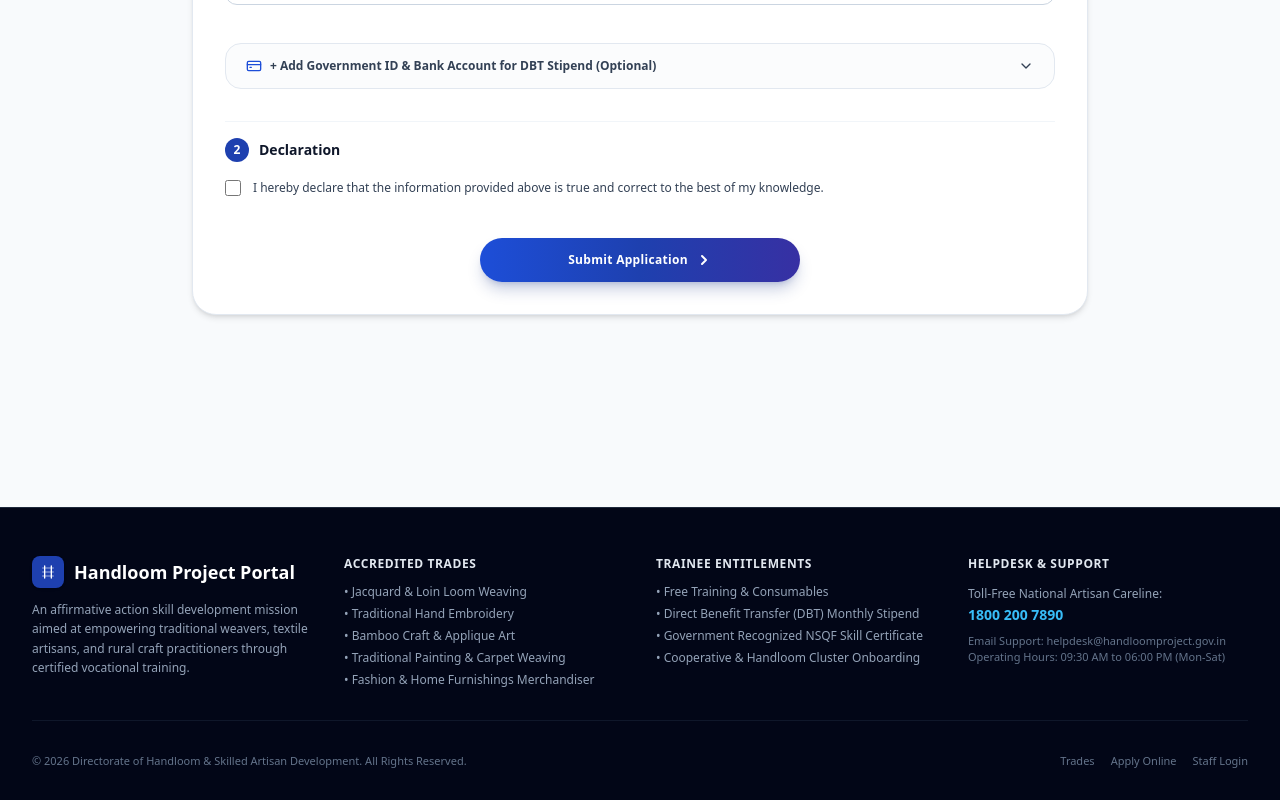
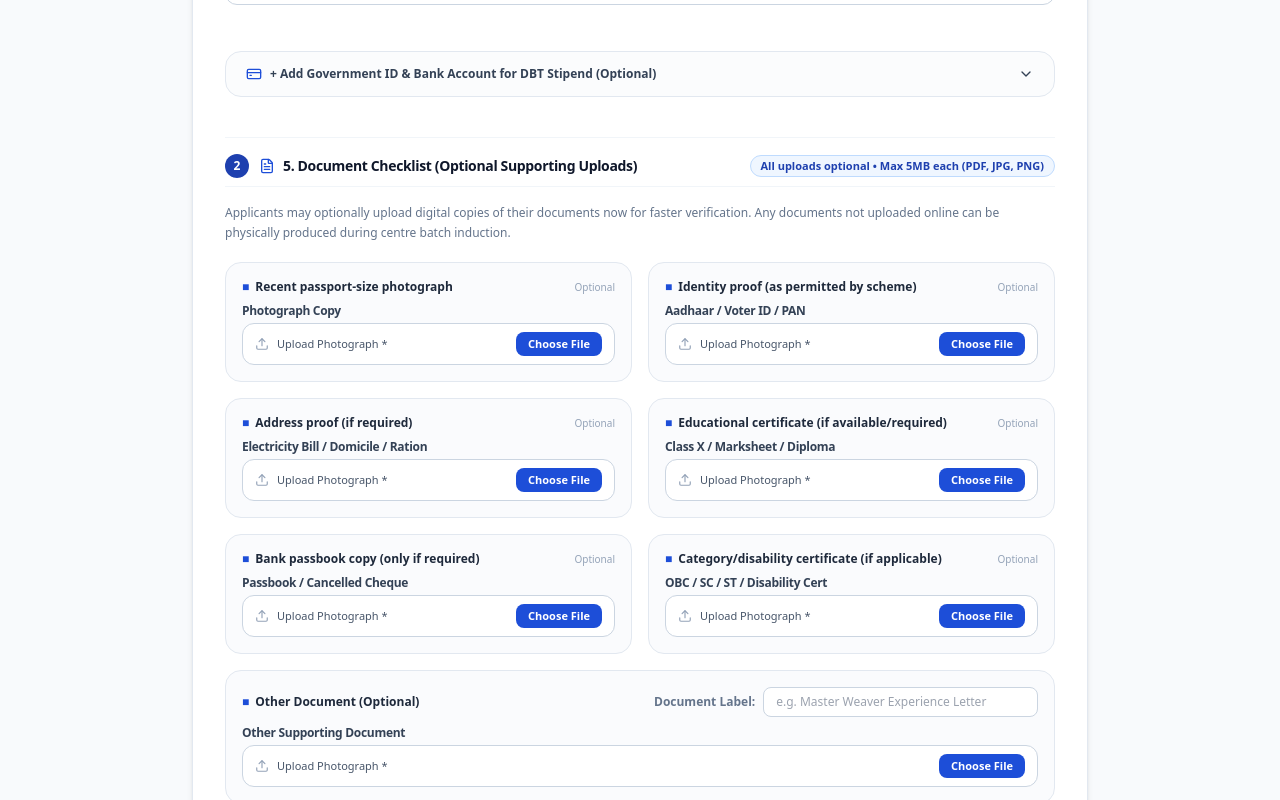
Before and after one commit to Ric-L/handloom, a React (Vite) app in the folder frontend/: page /apply in a window 1280 px wide. Shown: the part 840-1640 px from the top of the page. Built offline with nearby package versions, Linux system fonts and the light colour scheme; no server answers; sample sign-in values are in the browser's storage.

Commit message:
feat(apply): add optional document checklist supporting upload suite matching section 5 specification

```diff
--- a/frontend/src/pages/ApplyPage.tsx
+++ b/frontend/src/pages/ApplyPage.tsx
@@ -22,6 +22,8 @@ import {
   Award,
   Layers,
   ChevronDown,
+  FileText,
+  Paperclip,
 } from "lucide-react";
 
 export default function ApplyPage() {
@@ -58,7 +60,10 @@ export default function ApplyPage() {
   const [bankNameBranch, setBankNameBranch] = useState("");
   const [accountNumber, setAccountNumber] = useState("");
   const [ifscCode, setIfscCode] = useState("");
+
+  // Document Checklist (Optional supporting document uploads)
   const [documents, setDocuments] = useState<Record<string, string>>({});
+  const [otherDocLabel, setOtherDocLabel] = useState("");
 
   const [loading, setLoading] = useState(false);
   const [error, setError] = useState<string | null>(null);
@@ -125,6 +130,9 @@ export default function ApplyPage() {
       const mergedDocs = { ...documents };
       if (photographUrl) {
         mergedDocs["photograph"] = photographUrl;
+      }
+      if (otherDocLabel.trim()) {
+        mergedDocs["other_doc_label"] = otherDocLabel.trim();
       }
 
       const payload = {
@@ -352,7 +360,7 @@ export default function ApplyPage() {
       )}
 
       {/* Main Form Form */}
-      <form onSubmit={handleSubmit} className="bg-white rounded-3xl border border-slate-200 shadow-md p-6 sm:p-8 space-y-8">
+      <form onSubmit={handleSubmit} className="bg-white rounded-3xl border border-slate-200 shadow-md p-6 sm:p-8 space-y-10">
         {/* ============================================================== */}
         {/* SECTION 1: APPLICANT DETAILS (2-Column Grid)                  */}
         {/* ============================================================== */}
@@ -480,7 +488,7 @@ export default function ApplyPage() {
             <div>
               <FileUploadField
                 compact
-                label="Upload Photograph"
+                label="Recent Passport-Size Photograph"
                 required
                 accept="image/jpeg,image/png"
                 value={photographUrl}
@@ -621,48 +629,183 @@ export default function ApplyPage() {
                   />
                 </div>
               </div>
+            </div>
+          )}
+        </div>
 
-              {/* Supporting Document Uploads */}
-              <div className="pt-3 border-t border-slate-100">
-                <span className="block font-bold text-slate-700 mb-2">Upload Supporting Documents:</span>
-                <div className="grid grid-cols-1 sm:grid-cols-2 gap-3">
+        {/* ============================================================== */}
+        {/* SECTION 2: 5. DOCUMENT CHECKLIST (OPTIONAL UPLOADS)            */}
+        {/* ============================================================== */}
+        <div className="space-y-4 pt-4 border-t border-slate-100">
+          <div className="flex flex-col sm:flex-row sm:items-center justify-between gap-2 pb-2 border-b border-slate-100">
+            <div className="flex items-center gap-2.5">
+              <span className="w-6 h-6 rounded-full bg-blue-800 text-white font-black text-xs flex items-center justify-center shrink-0">
+                2
+              </span>
+              <div>
+                <h3 className="text-sm font-extrabold text-slate-900 tracking-tight flex items-center gap-2">
+                  <FileText className="w-4 h-4 text-blue-700" />
+                  <span>5. Document Checklist (Optional Supporting Uploads)</span>
+                </h3>
+              </div>
+            </div>
+            <span className="text-[11px] font-semibold text-blue-800 bg-blue-50 px-2.5 py-0.5 rounded-full border border-blue-200 self-start sm:self-auto">
+              All uploads optional • Max 5MB each (PDF, JPG, PNG)
+            </span>
+          </div>
+
+          <p className="text-xs text-slate-500 leading-relaxed">
+            Applicants may optionally upload digital copies of their documents now for faster verification. Any documents not uploaded online can be physically produced during centre batch induction.
+          </p>
+
+          <div className="grid grid-cols-1 md:grid-cols-2 gap-4 pt-1">
+            {/* 1. Recent passport-size photograph */}
+            <div className="bg-slate-50/70 p-4 rounded-2xl border border-slate-200 hover:border-blue-300 transition space-y-2">
+              <div className="flex items-center justify-between">
+                <span className="text-xs font-bold text-slate-800 flex items-center gap-1.5">
+                  <span className="text-blue-700 font-black">■</span>
+                  <span>Recent passport-size photograph</span>
+                </span>
+                <span className="text-[10px] text-slate-400 font-medium">Optional</span>
+              </div>
               <FileUploadField
-                    label="Identity Proof (Aadhaar / Voter ID)"
+                compact
+                label="Photograph Copy"
+                accept="image/jpeg,image/png"
+                value={documents["photograph"] || photographUrl}
+                onChange={(url) => {
+                  setDocuments((prev) => ({ ...prev, photograph: url }));
+                  if (!photographUrl) setPhotographUrl(url);
+                }}
+              />
+            </div>
+
+            {/* 2. Identity proof (as permitted by scheme) */}
+            <div className="bg-slate-50/70 p-4 rounded-2xl border border-slate-200 hover:border-blue-300 transition space-y-2">
+              <div className="flex items-center justify-between">
+                <span className="text-xs font-bold text-slate-800 flex items-center gap-1.5">
+                  <span className="text-blue-700 font-black">■</span>
+                  <span>Identity proof (as permitted by scheme)</span>
+                </span>
+                <span className="text-[10px] text-slate-400 font-medium">Optional</span>
+              </div>
+              <FileUploadField
+                compact
+                label="Aadhaar / Voter ID / PAN"
                 accept="image/*,application/pdf"
                 value={documents["id_proof"] || ""}
                 onChange={(url) => setDocuments((prev) => ({ ...prev, id_proof: url }))}
               />
+            </div>
+
+            {/* 3. Address proof (if required) */}
+            <div className="bg-slate-50/70 p-4 rounded-2xl border border-slate-200 hover:border-blue-300 transition space-y-2">
+              <div className="flex items-center justify-between">
+                <span className="text-xs font-bold text-slate-800 flex items-center gap-1.5">
+                  <span className="text-blue-700 font-black">■</span>
+                  <span>Address proof (if required)</span>
+                </span>
+                <span className="text-[10px] text-slate-400 font-medium">Optional</span>
+              </div>
               <FileUploadField
-                    label="Bank Passbook Front Page"
+                compact
+                label="Electricity Bill / Domicile / Ration"
+                accept="image/*,application/pdf"
+                value={documents["address_proof"] || ""}
+                onChange={(url) => setDocuments((prev) => ({ ...prev, address_proof: url }))}
+              />
+            </div>
+
+            {/* 4. Educational certificate (if available/required) */}
+            <div className="bg-slate-50/70 p-4 rounded-2xl border border-slate-200 hover:border-blue-300 transition space-y-2">
+              <div className="flex items-center justify-between">
+                <span className="text-xs font-bold text-slate-800 flex items-center gap-1.5">
+                  <span className="text-blue-700 font-black">■</span>
+                  <span>Educational certificate (if available/required)</span>
+                </span>
+                <span className="text-[10px] text-slate-400 font-medium">Optional</span>
+              </div>
+              <FileUploadField
+                compact
+                label="Class X / Marksheet / Diploma"
+                accept="image/*,application/pdf"
+                value={documents["edu_cert"] || ""}
+                onChange={(url) => setDocuments((prev) => ({ ...prev, edu_cert: url }))}
+              />
+            </div>
+
+            {/* 5. Bank passbook copy (only if required) */}
+            <div className="bg-slate-50/70 p-4 rounded-2xl border border-slate-200 hover:border-blue-300 transition space-y-2">
+              <div className="flex items-center justify-between">
+                <span className="text-xs font-bold text-slate-800 flex items-center gap-1.5">
+                  <span className="text-blue-700 font-black">■</span>
+                  <span>Bank passbook copy (only if required)</span>
+                </span>
+                <span className="text-[10px] text-slate-400 font-medium">Optional</span>
+              </div>
+              <FileUploadField
+                compact
+                label="Passbook / Cancelled Cheque"
                 accept="image/*,application/pdf"
                 value={documents["bank_passbook"] || ""}
                 onChange={(url) => setDocuments((prev) => ({ ...prev, bank_passbook: url }))}
               />
+            </div>
+
+            {/* 6. Category/disability certificate (only if applicable and required) */}
+            <div className="bg-slate-50/70 p-4 rounded-2xl border border-slate-200 hover:border-blue-300 transition space-y-2">
+              <div className="flex items-center justify-between">
+                <span className="text-xs font-bold text-slate-800 flex items-center gap-1.5">
+                  <span className="text-blue-700 font-black">■</span>
+                  <span>Category/disability certificate (if applicable)</span>
+                </span>
+                <span className="text-[10px] text-slate-400 font-medium">Optional</span>
+              </div>
               <FileUploadField
-                    label="Residential Address Proof"
-                    accept="image/*,application/pdf"
-                    value={documents["address_proof"] || ""}
-                    onChange={(url) => setDocuments((prev) => ({ ...prev, address_proof: url }))}
-                  />
-                  <FileUploadField
-                    label="Artisan / Caste Certificate (if applicable)"
+                compact
+                label="OBC / SC / ST / Disability Cert"
                 accept="image/*,application/pdf"
                 value={documents["category_disability_cert"] || ""}
                 onChange={(url) => setDocuments((prev) => ({ ...prev, category_disability_cert: url }))}
               />
             </div>
+
+            {/* 7. Other Document: with custom description input */}
+            <div className="bg-slate-50/70 p-4 rounded-2xl border border-slate-200 hover:border-blue-300 transition space-y-2 md:col-span-2">
+              <div className="flex flex-col sm:flex-row sm:items-center justify-between gap-2">
+                <span className="text-xs font-bold text-slate-800 flex items-center gap-1.5">
+                  <span className="text-blue-700 font-black">■</span>
+                  <span>Other Document (Optional)</span>
+                </span>
+                <div className="flex items-center gap-2 flex-1 max-w-sm sm:ml-4">
+                  <span className="text-xs font-bold text-slate-500 whitespace-nowrap">Document Label:</span>
+                  <input
+                    type="text"
+                    placeholder="e.g. Master Weaver Experience Letter"
+                    value={otherDocLabel}
+                    onChange={(e) => setOtherDocLabel(e.target.value)}
+                    className="w-full px-3 py-1.5 text-xs bg-white border border-slate-300 rounded-lg focus:ring-2 focus:ring-blue-600 focus:outline-none font-medium text-slate-800"
+                  />
                 </div>
               </div>
-          )}
+              <FileUploadField
+                compact
+                label={otherDocLabel.trim() ? otherDocLabel.trim() : "Other Supporting Document"}
+                accept="image/*,application/pdf"
+                value={documents["other_doc"] || ""}
+                onChange={(url) => setDocuments((prev) => ({ ...prev, other_doc: url }))}
+              />
+            </div>
+          </div>
         </div>
 
         {/* ============================================================== */}
-        {/* SECTION 2: DECLARATION (Checkbox)                             */}
+        {/* SECTION 3: DECLARATION (Checkbox)                             */}
         {/* ============================================================== */}
         <div className="space-y-4 pt-4 border-t border-slate-100">
           <div className="flex items-center gap-2.5">
             <span className="w-6 h-6 rounded-full bg-blue-800 text-white font-black text-xs flex items-center justify-center shrink-0">
-              2
+              3
             </span>
             <h3 className="text-sm font-extrabold text-slate-900">Declaration</h3>
           </div>
```
Lines whose indentation alone changed are shown as unchanged.
